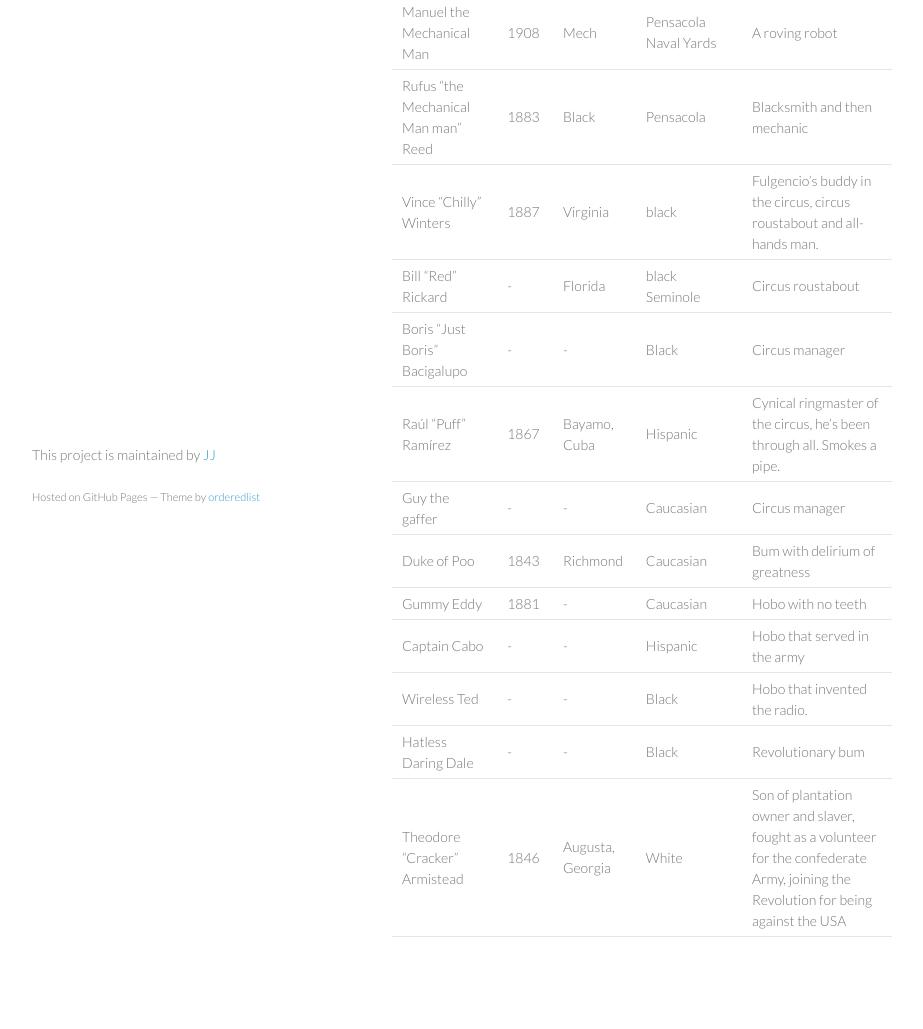
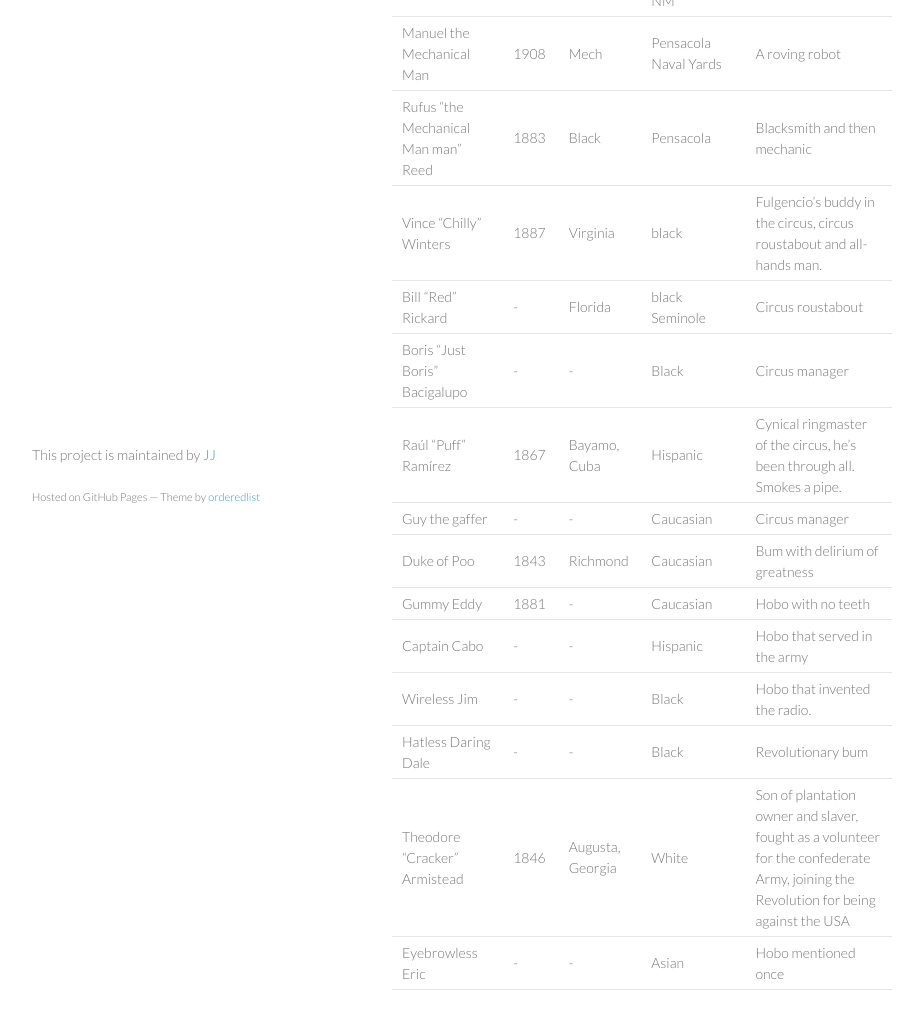
Before and after one commit to JJ/hoborg, a Jekyll site: the page built from text/characters.md, in a window 1280 px wide, cut to the strip 324-1384 px from the top of the page. Shown: the top 1029 px of the strip, without its empty margins (178-1101 px from the left). Built offline with Jekyll 4.4.1, drawn with Linux system fonts in a browser that asks for light colours; before the commit the page ends 1331 px from its top, so only the background shows below that.

Commit message:
Sync text/characters.md from master to gh-pages

```diff
--- a/text/characters.md
+++ b/text/characters.md
@@ -1,7 +1,6 @@
 ---
 layout: index
 ---
-
 Hoborg characters
 ===========
 
@@ -18,6 +17,7 @@
 Duke of Poo | 1843 |Richmond| Caucasian | Bum with  delirium of greatness
 Gummy Eddy | 1881 |-| Caucasian | Hobo with no teeth
 Captain Cabo |- |- | Hispanic | Hobo that served in the army
-Wireless Ted |- |- | Black | Hobo that invented the radio.
+Wireless Jim |- |- | Black | Hobo that invented the radio.
 Hatless Daring Dale |- |- | Black | Revolutionary bum
 Theodore "Cracker" Armistead | 1846 | Augusta, Georgia | White | Son of plantation owner and slaver, fought as a volunteer for the confederate Army, joining the Revolution for being against the USA
+Eyebrowless Eric | - | - | Asian | Hobo mentioned once
```
